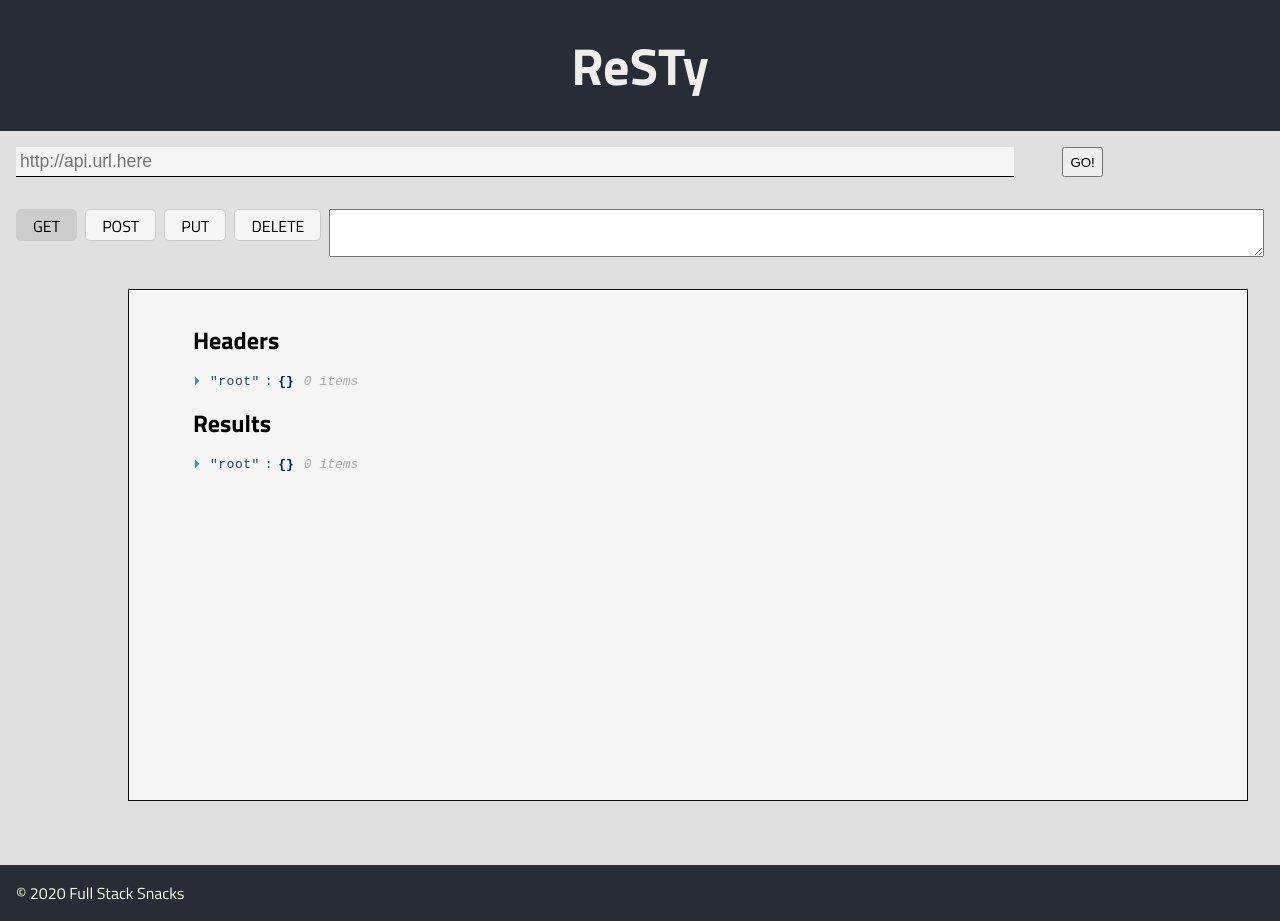
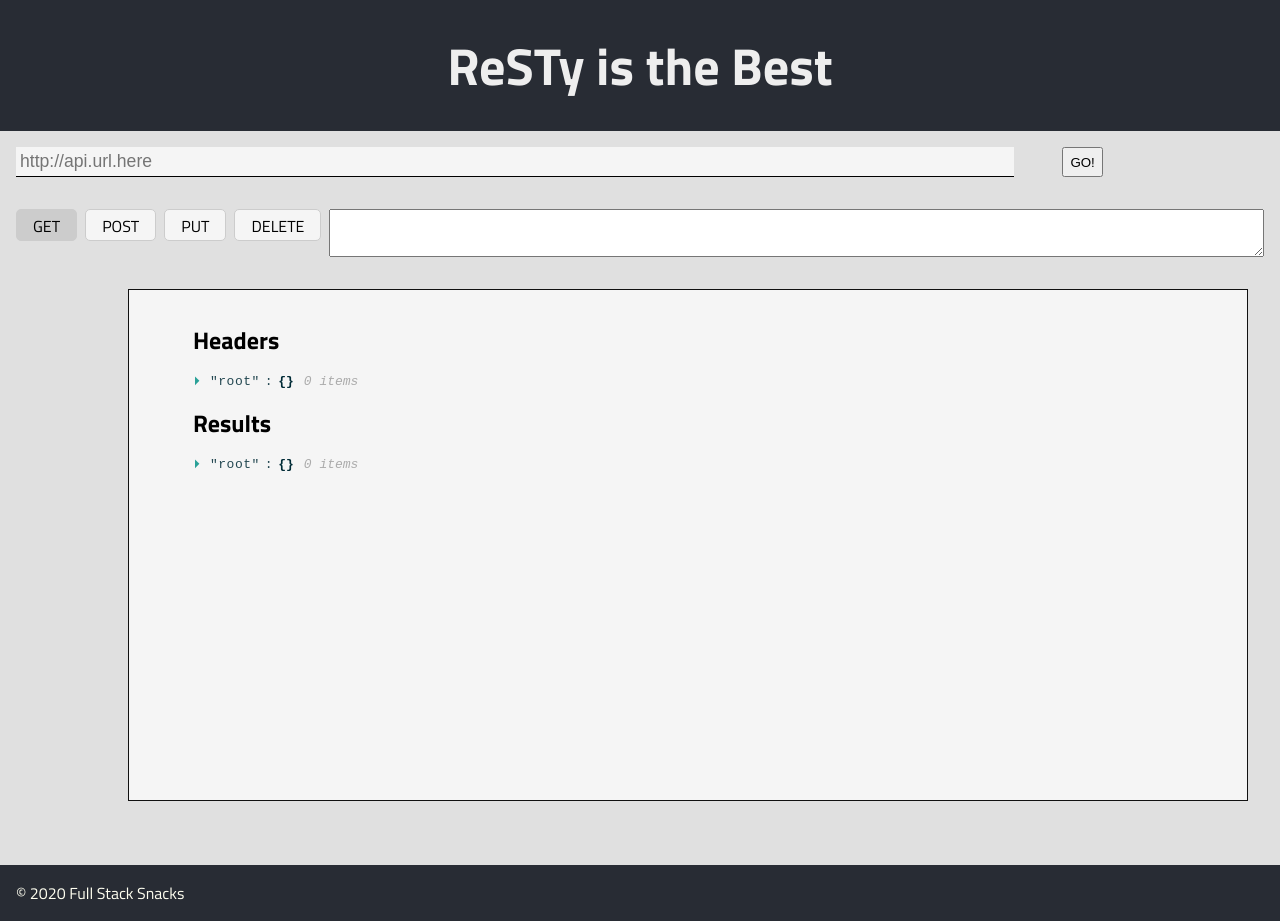
Before and after one commit to seattle-javascript-401d37/resty, a React (Create React App) app: page / in a window 1280 px wide. Built offline with nearby package versions, Linux system fonts and the light colour scheme.

Commit message:
resty is the best text change

```diff
--- a/src/components/Header/index.js
+++ b/src/components/Header/index.js
@@ -4,7 +4,7 @@ import './Header.scss';
 export default function Header() {
     return (
         <header className="App-header">
-            <h1>ReSTy</h1>
+            <h1>ReSTy is the Best</h1>
         </header>
     )
 }
```
